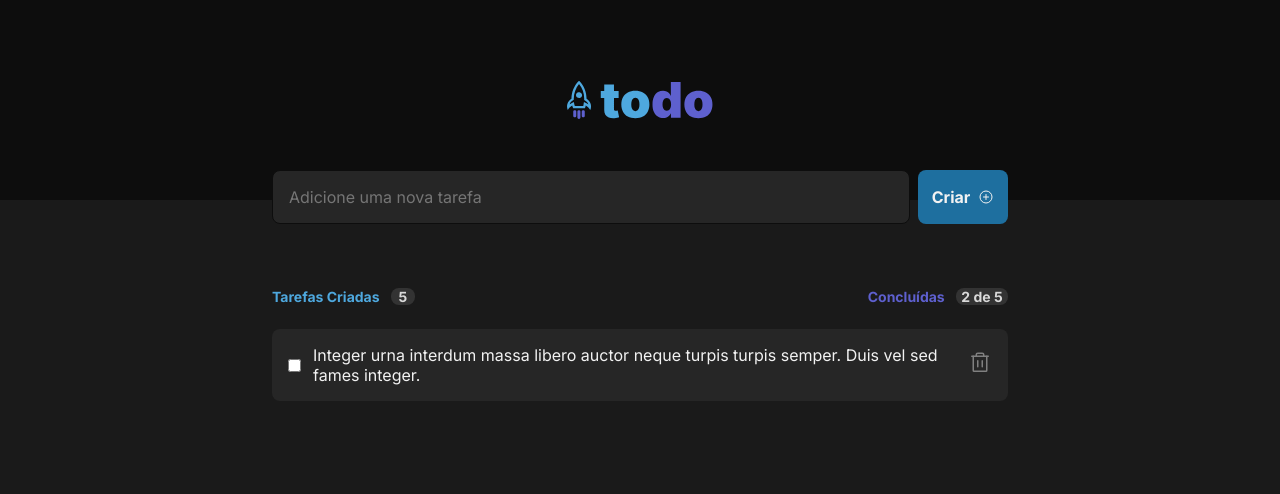
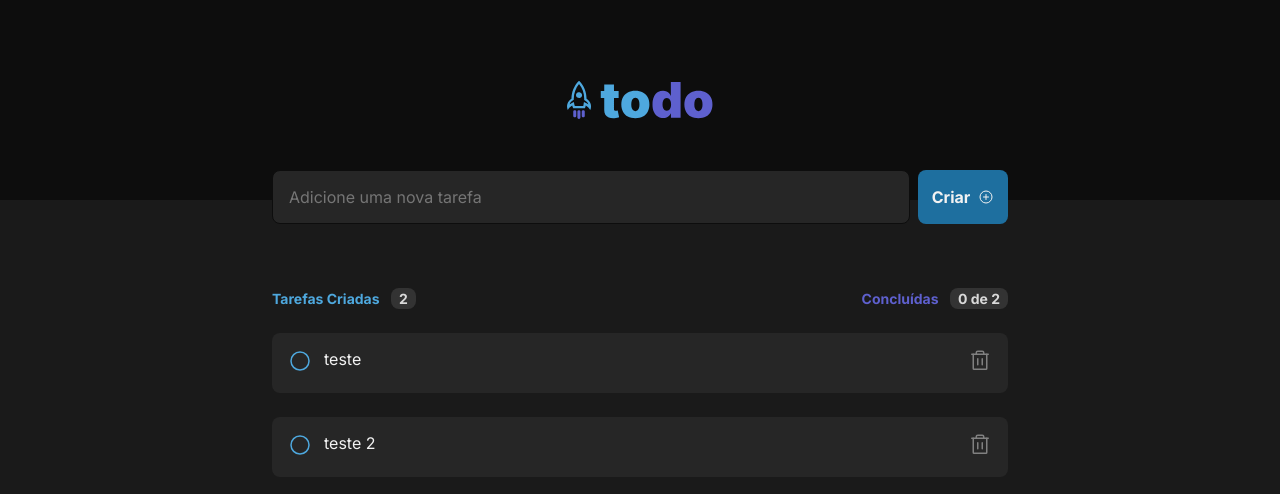
Before and after one commit to brenobarbareli/to-do-list, a React (Vite) app: page / in a window 1280 px wide. Shown: the top 494 px of the page. Built offline with nearby package versions, Linux system fonts and the light colour scheme.

Commit message:
finished the visual part, and created some functions

```diff
--- a/src/App.tsx
+++ b/src/App.tsx
@@ -1,16 +1,53 @@
+import { useState } from 'react';
 import { Header } from './components/Header';
 import { NewTask } from './components/NewTask';
 import { TaskList } from './components/TaskList';
 import './Global.css';
 
+export type TaskListType = {
+  id: number;
+  concluded: boolean;
+  text: string;
+}[];
+
 export function App() {
+  const [list, setList] = useState<TaskListType>([
+    { concluded: false, text: 'teste', id: Math.random() },
+    { concluded: false, text: 'teste 2', id: Math.random() },
+  ]);
+
+  function handleConcluded(idToConcluded: number) {
+    const newList = list.map((item) =>
+      item.id === idToConcluded
+        ? { ...item, concluded: !item.concluded }
+        : item,
+    );
+    setList(newList);
+  }
+
+  function handleDeleted(idToDelete: number) {
+    const taskWithoutDeletedOne = list.filter((item) => {
+      return item.id !== idToDelete;
+    });
+    setList(taskWithoutDeletedOne);
+  }
+
+  function newTaskAdd(task: string) {
+    const newTaskText = { concluded: false, text: task, id: Math.random() };
+    setList([...list, newTaskText]);
+  }
+
   return (
     <div>
       <Header />
       <div>
-        <NewTask />
+        <NewTask handleNewTask={newTaskAdd} />
       </div>
-      <TaskList />
+      <TaskList
+        list={list}
+        handleConcludedTask={handleConcluded}
+        handleDeletedTask={handleDeleted}
+      />
     </div>
   );
 }
--- a/src/components/NewTask.module.css
+++ b/src/components/NewTask.module.css
@@ -6,6 +6,7 @@
 }
 
 .input {
+  resize: none;
   padding: 1rem;
   height: 3.375rem;
   width: 39.875rem;
--- a/src/components/NewTask.tsx
+++ b/src/components/NewTask.tsx
@@ -1,14 +1,36 @@
 import style from './NewTask.module.css';
 import { PlusCircle } from 'phosphor-react';
+import { ChangeEvent, FormEvent, useState } from 'react';
 
-export function NewTask() {
+interface NewTaskProps {
+  handleNewTask: (task: string) => void;
+}
+
+export function NewTask(props: NewTaskProps) {
+  const [newTask, setNewTask] = useState('');
+
+  function handleChangeNewTask(event: ChangeEvent<HTMLTextAreaElement>) {
+    setNewTask(event.target.value);
+  }
+
+  function handleCreateNewTask() {
+    props.handleNewTask(newTask);
+    setNewTask('');
+  }
+
   return (
     <div className={style.NewTask}>
-      <input
-        type='text'
+      <textarea
         className={style.input}
-        placeholder='Adicione uma nova tarefa'></input>
-      <button type='submit' className={style.button} title='Criar nova task'>
+        value={newTask}
+        name='TaskText'
+        placeholder='Adicione uma nova tarefa'
+        onChange={handleChangeNewTask}></textarea>
+      <button
+        className={style.button}
+        type='submit'
+        title='Criar nova task'
+        onClick={handleCreateNewTask}>
         Criar
         <PlusCircle size={16} />
       </button>
--- /dev/null
+++ b/src/components/Task.module.css
@@ -0,0 +1,71 @@
+.taskCheck {
+  padding: 1rem;
+  margin-top: 1.5rem;
+  background: var(--gray-500);
+  display: flex;
+  align-items: flex-start;
+  gap: 0.75rem;
+  color: var(--gray-100);
+  border-radius: 8px;
+
+  text-decoration: line-through;
+}
+.taskCheck p {
+  justify-content: left;
+  opacity: 50%;
+}
+
+.taskUncheck {
+  padding: 1rem;
+  margin-top: 1.5rem;
+  background: var(--gray-500);
+  display: flex;
+  align-items: flex-start;
+  gap: 0.75rem;
+  color: var(--gray-100);
+  border-radius: 8px;
+}
+
+.uncheck {
+  color: var(--blue);
+  transition: color 0.2s, color 0.2s;
+}
+.uncheck:hover {
+  color: var(--blue-dark);
+}
+
+.check {
+  background: var(--purple-dark);
+  color: var(--gray-100);
+  border-radius: 50%;
+  border: 0;
+  outline-style: none;
+
+  transition: color 0.2s, background 0.2s;
+}
+
+.check:hover {
+  background: var(--purple);
+}
+
+.check circle {
+  display: none;
+}
+
+.trash {
+  margin-left: auto;
+  background: transparent;
+  border: 0;
+  line-height: 0;
+  border-radius: 4px;
+  color: var(--gray-300);
+
+  transition: color 0.2s, color 0.2s;
+}
+
+.trash:hover {
+  cursor: pointer;
+  line-height: 0;
+  background: var(--gray-400);
+  color: var(--danger);
+}
--- /dev/null
+++ b/src/components/Task.tsx
@@ -0,0 +1,35 @@
+import { CheckCircle, Circle, Trash } from 'phosphor-react';
+
+import style from './Task.module.css';
+
+interface props {
+  id: number;
+  concluded: boolean;
+  text: string;
+  handleConcludedTask: (id: number) => void;
+  handleDeletedTask: (id: number) => void;
+}
+
+export function Task({
+  id,
+  concluded,
+  text,
+  handleConcludedTask,
+  handleDeletedTask,
+}: props) {
+  return (
+    <li className={concluded ? style.taskCheck : style.taskUncheck}>
+      <span onClick={() => handleConcludedTask(id)}>
+        {concluded ? (
+          <CheckCircle size={24} className={style.check} />
+        ) : (
+          <Circle size={24} className={style.uncheck} />
+        )}
+      </span>
+      <p>{text}</p>
+      <button onClick={() => handleDeletedTask(id)} className={style.trash}>
+        <Trash size={24} />
+      </button>
+    </li>
+  );
+}
--- a/src/components/TaskList.module.css
+++ b/src/components/TaskList.module.css
@@ -12,32 +12,7 @@
 .header {
   display: flex;
   justify-content: space-between;
-}
-
-.task {
-  padding: 1rem;
-  margin-top: 1.5rem;
-  background: var(--gray-500);
-  display: flex;
-  align-items: center;
-  justify-content: center;
-  gap: 0.75rem;
-  color: var(--gray-100);
-  height: 4.5rem;
-  border-radius: 8px;
-}
-
-.trash {
-  background: transparent;
-  border: 0;
-  color: var(--gray-300);
-}
-
-.trash:hover {
-  cursor: pointer;
-  line-height: 0;
-  background: var(--gray-400);
-  color: var(--danger);
+  font-weight: bold;
 }
 
 .created {
@@ -49,7 +24,7 @@
   display: inline-flex;
   align-items: center;
   justify-content: center;
-  width: 1.5rem;
+  padding: 0.125rem 0.5rem 0.125rem 0.5rem;
   margin-left: 0.5rem;
   background: var(--gray-400);
   border-radius: 8px;
@@ -64,7 +39,7 @@
   display: inline-flex;
   align-items: center;
   justify-content: center;
-  width: 3.25rem;
+  padding: 0.125rem 0.5rem 0.125rem 0.5rem;
   margin-left: 0.5rem;
   background: var(--gray-400);
   border-radius: 8px;
--- a/src/components/TaskList.tsx
+++ b/src/components/TaskList.tsx
@@ -1,27 +1,53 @@
-import { Trash } from 'phosphor-react';
+import { TaskListType } from '../App';
+import { Task } from './Task';
 import style from './TaskList.module.css';
 
-export function TaskList() {
+interface TaskListProps {
+  list: TaskListType;
+  handleConcludedTask: (id: number) => void;
+  handleDeletedTask: (id: number) => void;
+}
+
+export function TaskList({
+  list,
+  handleConcludedTask,
+  handleDeletedTask,
+}: TaskListProps) {
+  const listConcluded = list.filter((item) => item.concluded).length;
+
+  function handleConcluded(id: number) {
+    handleConcludedTask(id);
+  }
+  function handleDeleted(id: number) {
+    handleDeletedTask(id);
+  }
+
   return (
     <div className={style.global}>
       <header className={style.header}>
-        <strong className={style.created}>
-          Tarefas Criadas <span>5</span>
-        </strong>
-        <strong className={style.concluded}>
-          Concluídas <span> 2 de 5</span>
-        </strong>
+        <p className={style.created}>
+          Tarefas Criadas <span>{list.length}</span>
+        </p>
+        <p className={style.concluded}>
+          Concluídas{' '}
+          <span>
+            {listConcluded} de {list.length}
+          </span>
+        </p>
       </header>
-      <div className={style.task}>
-        <input type='checkbox'></input>
-        <p>
-          Integer urna interdum massa libero auctor neque turpis turpis semper.
-          Duis vel sed fames integer.
-        </p>
-        <button className={style.trash}>
-          <Trash size={24} />
-        </button>
-      </div>
+      <ul>
+        {list.length > 0 &&
+          list.map((item) => (
+            <Task
+              key={item.id}
+              id={item.id}
+              concluded={item.concluded}
+              handleConcludedTask={handleConcluded}
+              handleDeletedTask={handleDeleted}
+              text={item.text}
+            />
+          ))}
+      </ul>
     </div>
   );
 }
```
